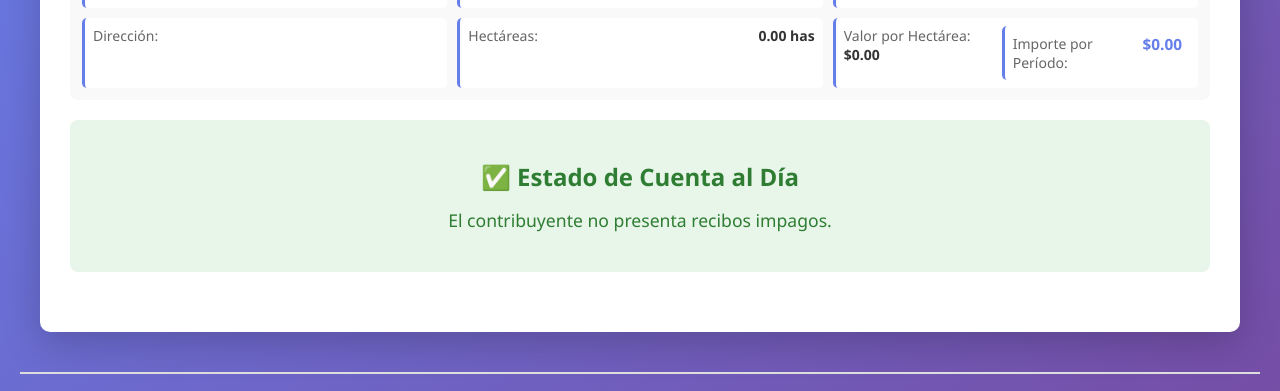
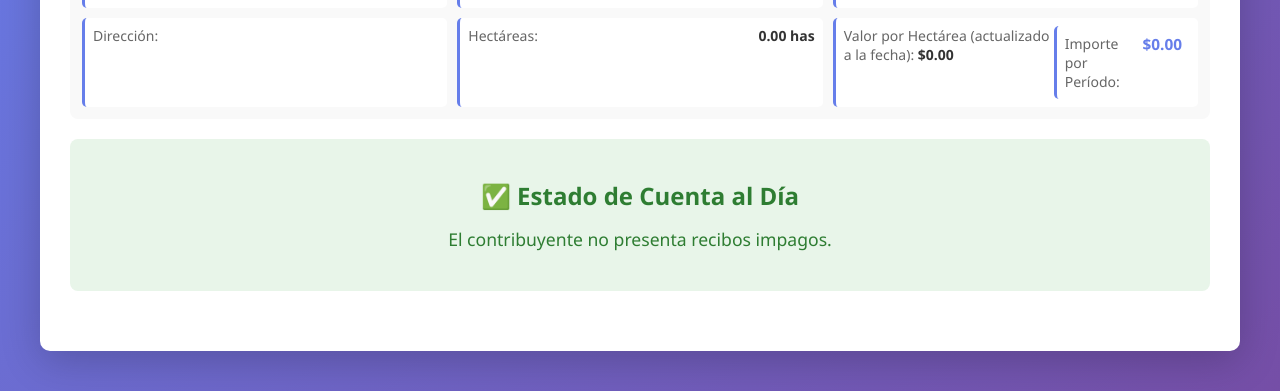
Before and after one commit to wsf/wsf_juncal_servicios, a Flask app: template templates/liquidacion.html in a window 1280 px wide. Shown: the part 347-738 px from the top of the page. Run offline with Flask 3, Linux system fonts and the light colour scheme; the template is opened without the code that fills it, so the values that code supplies are empty.

Commit message:
Eliminada columna Valor Actual Combustible. Agregado 'actualizado a la fecha' en Valor por Hectárea

```diff
--- a/templates/liquidacion.html
+++ b/templates/liquidacion.html
@@ -63,7 +63,7 @@
                 <div class="info-item">
         <!-- Tab de Deuda -->
         <div id="tab-deuda" class="tab-content active">
-                    <label>Valor por Hectárea:</label>
+                    <label>Valor por Hectárea (actualizado a la fecha):</label>
                     <span><strong>${{ "%.2f"|format(contribuyente.ValorActualPorHa) }}</strong></span>
                 </div>
                 <div class="info-item">
@@ -101,7 +101,6 @@
                         <th>Nro Recibo</th>
                         <th>Período</th>
                         <th>Fecha Generación</th>
-                        <th>Valor Actual Combustible</th>
                         <th>Importe Deuda Actualizada</th>
                         <th>Importe Facturado</th>
                         <th class="col-estado">Estado</th>
@@ -113,7 +112,6 @@
                         <td>{{ recibo.NroRecibo }}</td>
                         <td>{{ recibo.Periodo }}</td>
                         <td>{{ recibo.FechaGeneracion }}</td>
-                        <td>${{ "%.2f"|format(contribuyente.ValorActualPorHa) }}</td>
                         <td>${{ "%.2f"|format(importe_calculado) }}</td>
                         <td class="monto">${{ "%.2f"|format(recibo.ImporteFacturado) }}</td>
                         <td class="col-estado"><span class="estado-impago">{{ recibo.Estado }}</span></td>
```
